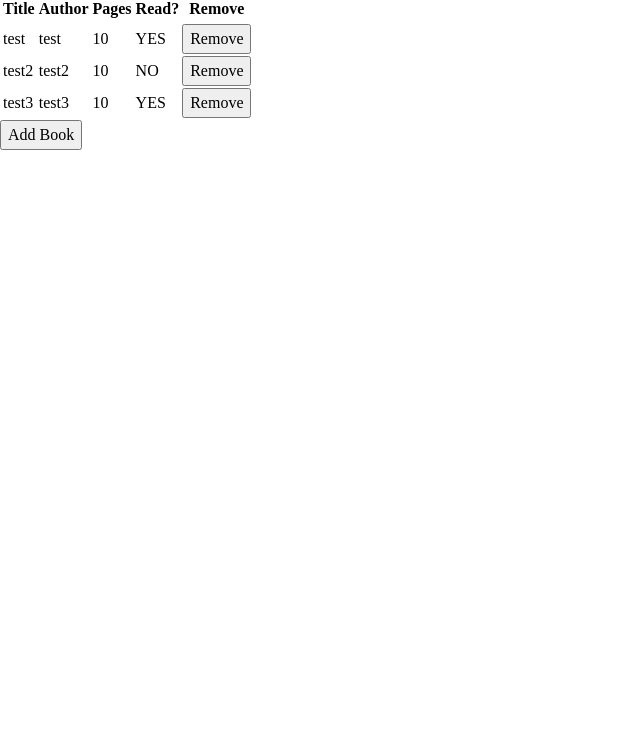
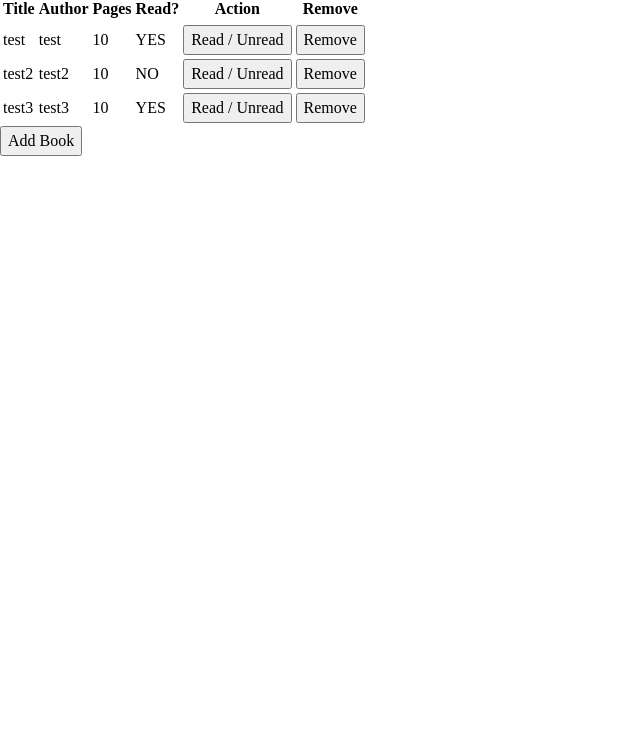
Before and after one commit to fromscode/library, a plain HTML site: page index.html in a window 1280 px wide. Shown: the part 54-800 px from the top of the page, without its empty margins (0-640 px from the left). Drawn offline with Linux system fonts and the light colour scheme.

Commit message:
create read/unread button

```diff
--- a/index.html
+++ b/index.html
@@ -16,6 +16,7 @@
             <th>Author</th>
             <th>Pages</th>
             <th>Read?</th>
+            <th>Action</th>
             <th>Remove</th>
         </thead>
         <tbody>
--- a/scripts.js
+++ b/scripts.js
@@ -18,6 +18,11 @@ function Book(title, author, pages, haveRead) {
     };
 }
 
+Book.prototype.changeRead = function() {
+    this.haveRead = !this.haveRead;
+    console.log("test");
+};
+
 function addBookToLibrary(title, author, pages, haveRead) {
     const book = new Book(title, author, pages, haveRead);
     myLibrary.push(book);
@@ -36,13 +41,29 @@ function displayBook() {
     });
 
 
-    const removeButtonAll = document.querySelectorAll("tr button");
+    const removeButtonAll = document.querySelectorAll(".remove-btn");
 
     removeButtonAll.forEach(button => {
         button.addEventListener('click', () => {
             const bookId = button.dataset.id;
             console.log(bookId);
             myLibrary = myLibrary.filter((book) => book.id != bookId);
+            displayBook();
+        });
+    });
+
+
+    const actionButtonAll = document.querySelectorAll(".action-btn");
+
+    actionButtonAll.forEach(button => {
+        button.addEventListener('click', () => {
+            const bookId = button.dataset.id;
+            for (const book of myLibrary) {
+                if (book.id === bookId) {
+                    book.changeRead();
+                    break;
+                }
+            }
             displayBook();
         });
     });
@@ -65,15 +86,32 @@ function showBook(book) {
     else {
         haveRead.textContent = "NO";
     }
+
+    const actionButton = document.createElement("button");
+    actionButton.type = "button";
+    actionButton.textContent = "Read / Unread";
+    actionButton.dataset.id = book.id;
+    actionButton.className = "action-btn";
+
+    const actionCell  = document.createElement("td");
+    actionCell.appendChild(actionButton);
+
+
     const removeButton = document.createElement("button");
     removeButton.type = "button";
     removeButton.textContent = "Remove";
+    removeButton.className = "remove-btn";
     removeButton.dataset.id = book.id;
+
+    const removeCell  = document.createElement("td");
+    removeCell.appendChild(removeButton);
+
     tr.append(title);
     tr.append(author);
     tr.append(pages);
     tr.append(haveRead);
-    tr.append(removeButton)
+    tr.append(actionCell);
+    tr.append(removeCell);
 
     tBody.append(tr);
 }
```
